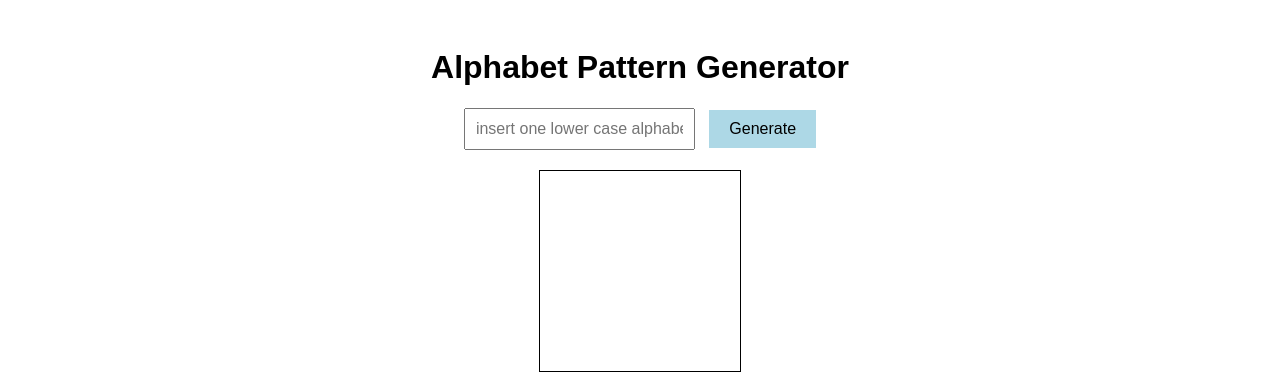
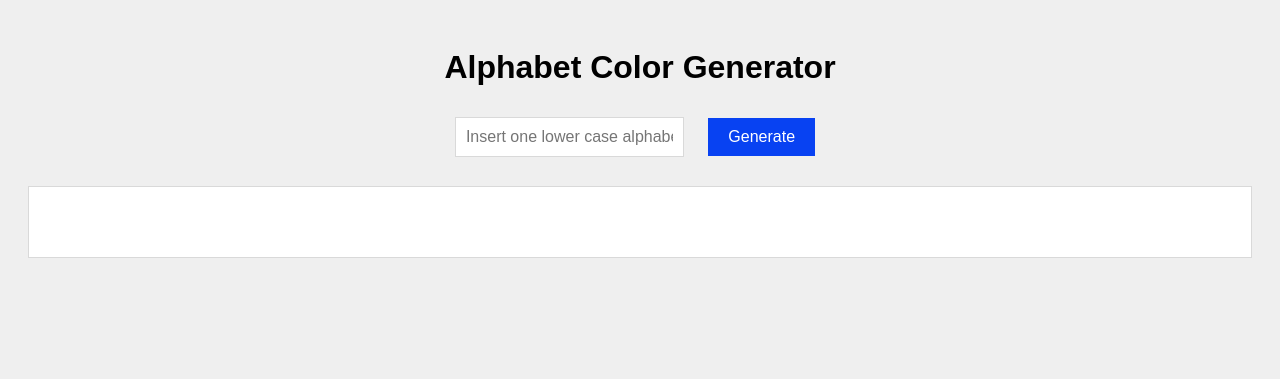
Before and after one commit to kimmhyoju/GeometryLetter, a plain HTML site: page index.html in a window 1280 px wide. Drawn offline with Linux system fonts and the light colour scheme.

Commit message:
31/10/2023

```diff
--- a/index.html
+++ b/index.html
@@ -11,15 +11,16 @@
 
 </head>
 <body>
-    <h1>Alphabet Pattern Generator</h1>
-    <input type="text" id="letterInput" placeholder="insert one lower case alphabet">
+    <h1>Alphabet Color Generator</h1>
+    <input type="text" id="letterInput" placeholder="Insert one lower case alphabet">
     <button id="letterSubmitButton">Generate</button>
 
 
 
-<div class="div-1">
+<!-- <div class="div-1">
     <canvas id="shapeCanvas" width="200" height="200"></canvas>
-</div>
+</div> -->
+<div id="shapeContainer"></div>
 
 
 </body>
--- a/main.js
+++ b/main.js
@@ -209,35 +209,56 @@ async function main() {
 
     function addLetter() {
         contractWithSigner.addLetter($('#letterInput').val());
-        letterSubmit();
+        // letterSubmit();
     }
 
+    contract.on("LetterAddedEvent", function(){
 
-    async function letterSubmit() {
-        let NewLetters = await contract.getNewLetter();
-    }
-
+        letterSubmit();
+    })
 
 
 
     letters = ["a", "b", "c", "d", "e", "f", "g", "h", "i", "j", "k", "l", "m", "n", "o", "p", "q", "r", "s", "t", "u", "v", "w", "x", "y", "z"];
 
 
-    function letterSubmit() {
+//     function letterSubmit() {
+
+//     const letter = document.getElementById('letterInput').value.toLowerCase();
+
+//     const canvas = document.getElementById('shapeCanvas');
+//     const context = canvas.getContext('2d');
+
+//     context.clearRect(0, 0, canvas.width, canvas.height);
+
+//     if (letters.includes(letter)) {
+//         context.fillStyle = getColorForLetter(letter);
+//         context.fillRect(50, 50, 100, 100);
+//     } else {
+//         alert(`Shape for letter '${letter}' is not defined.`);
+//     }
+// }
+
+// adds a div with the background color
+function letterSubmit() {
     const letter = document.getElementById('letterInput').value.toLowerCase();
 
-    const canvas = document.getElementById('shapeCanvas');
-    const context = canvas.getContext('2d');
-
-    context.clearRect(0, 0, canvas.width, canvas.height);
+    const shapeContainer = document.getElementById('shapeContainer');
 
     if (letters.includes(letter)) {
-        context.fillStyle = getColorForLetter(letter);
-        context.fillRect(50, 50, 100, 100);
+        const color = getColorForLetter(letter);
+
+        const divElement = document.createElement('div');
+        divElement.style.backgroundColor = color;
+        divElement.style.width = '50px';
+        divElement.style.height = '50px';
+
+        shapeContainer.appendChild(divElement);
     } else {
         alert(`Shape for letter '${letter}' is not defined.`);
     }
 }
+
 
 function getColorForLetter(letter) {
     const colors = {
--- a/styles.css
+++ b/styles.css
@@ -1,7 +1,8 @@
 body {
-    font-family: Arial, sans-serif;
+    font-family: Neo Sans, sans-serif;
     text-align: center;
     padding: 20px;
+    background-color: rgb(239, 239, 239);
 }
 
 input[type="text"] {
@@ -9,16 +10,26 @@ input[type="text"] {
     font-size: 16px;
     margin-right: 10px;
     width: auto;
+    border: 1px solid rgb(217, 217, 217);
 }
 
 button {
     padding: 10px 20px;
     font-size: 16px;
     border: transparent;
-    background-color: lightblue;
+    background-color: rgb(8, 66, 242);
+    margin: 10px;
+    color: white;
 }
 
-canvas {
-    border: 1px solid black;
+#shapeContainer {
+    border: 1px solid rgb(217, 217, 217);
     margin-top: 20px;
+    min-height: 50px;
+    padding: 10px;
+
+    display: flex;
+    flex-wrap: wrap;
+    gap: 10px;
+    background-color: white;
 }
```
